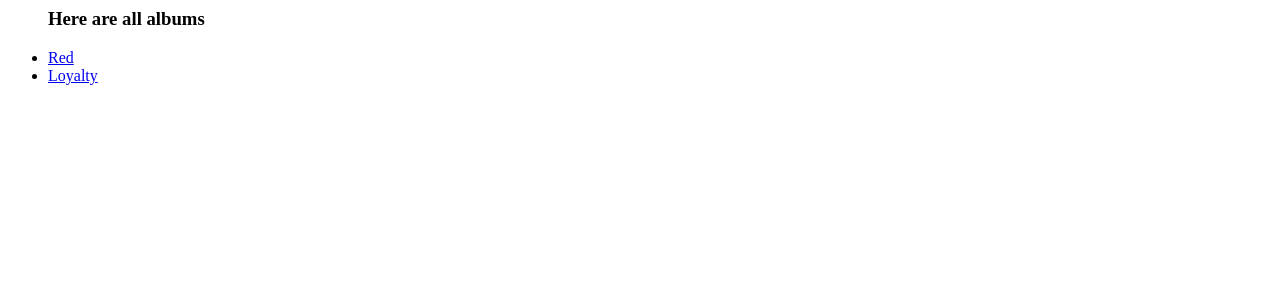
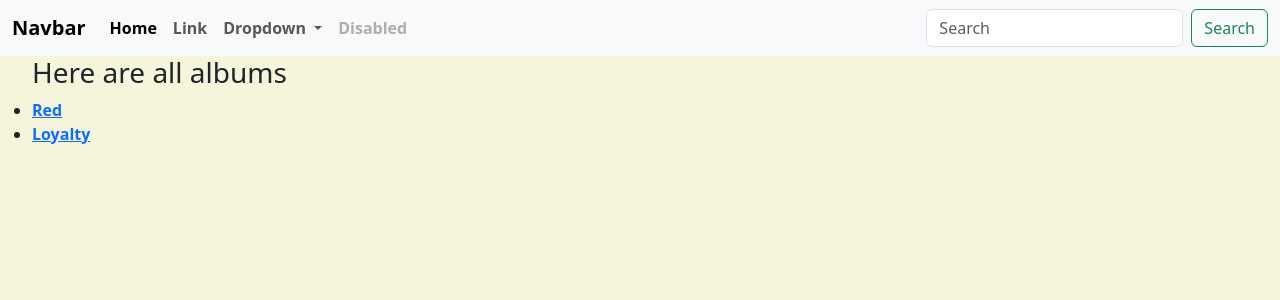
Before and after one commit to EvansRobbie/django_recaps, a Django app: page /music/ in a window 1280 px wide. Shown: the top 300 px of the page. Run offline with Django 4.2, Linux system fonts and the light colour scheme; data comes from the database, SQL or seed files in the repository; both versions use the stored data as it was after the commit.

Commit message:
static files in django

```diff
--- a/music/models.py
+++ b/music/models.py
@@ -14,6 +14,7 @@ class Song(models.Model):
     album = models.ForeignKey(Album, on_delete=models.CASCADE)
     file_type = models.CharField(max_length=10)
     song_title = models.CharField(max_length=250)
+    is_favorite = models.BooleanField(default=False)
 
     def __str__(self):
         return self.song_title
--- /dev/null
+++ b/music/static/music/styles.css
@@ -0,0 +1,4 @@
+body{
+    background: beige;
+    font-weight: 700;
+}
--- a/music/urls.py
+++ b/music/urls.py
@@ -1,7 +1,10 @@
 from django.urls import path
 from . import views
 
+app_name = "music"
+
 urlpatterns = [
     path('', views.index, name="index"),
-    path('<int:pk>/', views.detail, name="detail")
+    path('<int:pk>/', views.detail, name="detail"),
+    path('<int:pk>/favorite/', views.favorite, name="favorite")
 ]
--- a/music/views.py
+++ b/music/views.py
@@ -1,7 +1,7 @@
-from django.http import HttpResponse, Http404
+# from django.http import HttpResponse, Http404
 # from django.template import loader
-from django.shortcuts import render
-from .models import Album
+from django.shortcuts import render, get_object_or_404
+from .models import Album, Song
 
 def index(request):
     all_albums = Album.objects.all()
@@ -10,9 +10,22 @@ def index(request):
     return render(request, 'music/index.html', context)
 
 def detail(request, pk):
+    album = get_object_or_404(Album, pk=pk)
+    context = {"album": album}
+    # try:
+    #     album = Album.objects.get(pk=pk)
+    #
+    # except Album.DoesNotExist:
+    #     raise Http404("Album does not exist")
+    return render(request, 'music/detail.html', context)
+
+def favorite(request, pk):
+    album = get_object_or_404(Album, pk=pk)
     try:
-        album = Album.objects.get(pk=pk)
-        context = {"album": album}
-    except Album.DoesNotExist:
-        raise Http404("Album does not exist")
-    return render(request, 'music/detail.html', context)
+        selected_song = album.song_set.get(pk=request.POST["song"])
+    except (KeyError, Song.DoesNotExist):
+        return render(request, 'music/detail.html', {"album": album, "error_message": "you did not select a valid song"})
+    else:
+        selected_song.is_favorite = True
+        selected_song.save()
+        return render(request, 'music/detail.html', {"album": album})
--- /dev/null
+++ b/templates/music/base.html
@@ -0,0 +1,54 @@
+<!DOCTYPE html>
+<html lang="en">
+<head>
+    <meta charset="UTF-8">
+    <meta name="viewport" content="width=device-width, initial-scale=1.0">
+    <title>{% block title %}Document{% endblock %}</title>
+    {% load static %}
+    <link href="https://cdn.jsdelivr.net/npm/bootstrap@5.3.0/dist/css/bootstrap.min.css" rel="stylesheet" integrity="sha384-9ndCyUaIbzAi2FUVXJi0CjmCapSmO7SnpJef0486qhLnuZ2cdeRhO02iuK6FUUVM" crossorigin="anonymous">
+    <link rel="stylesheet" type="text/css" href="{% static 'music/styles.css' %}"/>
+    <script src="https://cdn.jsdelivr.net/npm/bootstrap@5.3.0/dist/js/bootstrap.bundle.min.js" integrity="sha384-geWF76RCwLtnZ8qwWowPQNguL3RmwHVBC9FhGdlKrxdiJJigb/j/68SIy3Te4Bkz" crossorigin="anonymous"></script>
+
+</head>
+<body>
+    <nav class="navbar navbar-expand-lg bg-body-tertiary">
+        <div class="container-fluid">
+          <a class="navbar-brand" href="{% url 'music:index' %}">Navbar</a>
+          <button class="navbar-toggler" type="button" data-bs-toggle="collapse" data-bs-target="#navbarSupportedContent" aria-controls="navbarSupportedContent" aria-expanded="false" aria-label="Toggle navigation">
+            <span class="navbar-toggler-icon"></span>
+          </button>
+          <div class="collapse navbar-collapse" id="navbarSupportedContent">
+            <ul class="navbar-nav me-auto mb-2 mb-lg-0">
+              <li class="nav-item">
+                <a class="nav-link active" aria-current="page" href="#">Home</a>
+              </li>
+              <li class="nav-item">
+                <a class="nav-link" href="#">Link</a>
+              </li>
+              <li class="nav-item dropdown">
+                <a class="nav-link dropdown-toggle" href="#" role="button" data-bs-toggle="dropdown" aria-expanded="false">
+                  Dropdown
+                </a>
+                <ul class="dropdown-menu">
+                  <li><a class="dropdown-item" href="#">Action</a></li>
+                  <li><a class="dropdown-item" href="#">Another action</a></li>
+                  <li><hr class="dropdown-divider"></li>
+                  <li><a class="dropdown-item" href="#">Something else here</a></li>
+                </ul>
+              </li>
+              <li class="nav-item">
+                <a class="nav-link disabled">Disabled</a>
+              </li>
+            </ul>
+            <form class="d-flex" role="search">
+              <input class="form-control me-2" type="search" placeholder="Search" aria-label="Search">
+              <button class="btn btn-outline-success" type="submit">Search</button>
+            </form>
+          </div>
+        </div>
+      </nav>
+      {% block content %}
+
+      {% endblock %}
+</body>
+</html>
--- a/templates/music/index.html
+++ b/templates/music/index.html
@@ -1,13 +1,17 @@
-{% load static %}
+{% extends "music/base.html" %}
+{% block title %}All Albums{% endblock %}
+
+{% block content %}
 {% if all_albums %}
     <ul>
         <h3>Here are all albums</h3>
         {% for album in all_albums %}
 
-        <li><a href="{% url 'detail' album.id  %}">{{album.album_title}}</a></li>
+        <li><a href="{% url 'music:detail' album.id  %}">{{album.album_title}}</a></li>
         {% endfor %}
     </ul>
 {% else %}
     <h3>No Albums</h3>
 
 {% endif %}
+{% endblock %}
```
Also changed, not shown: templates/music/detail.html (+24 -3 lines), db.sqlite3, music/migrations/0002_song_is_favorite.py (added).
